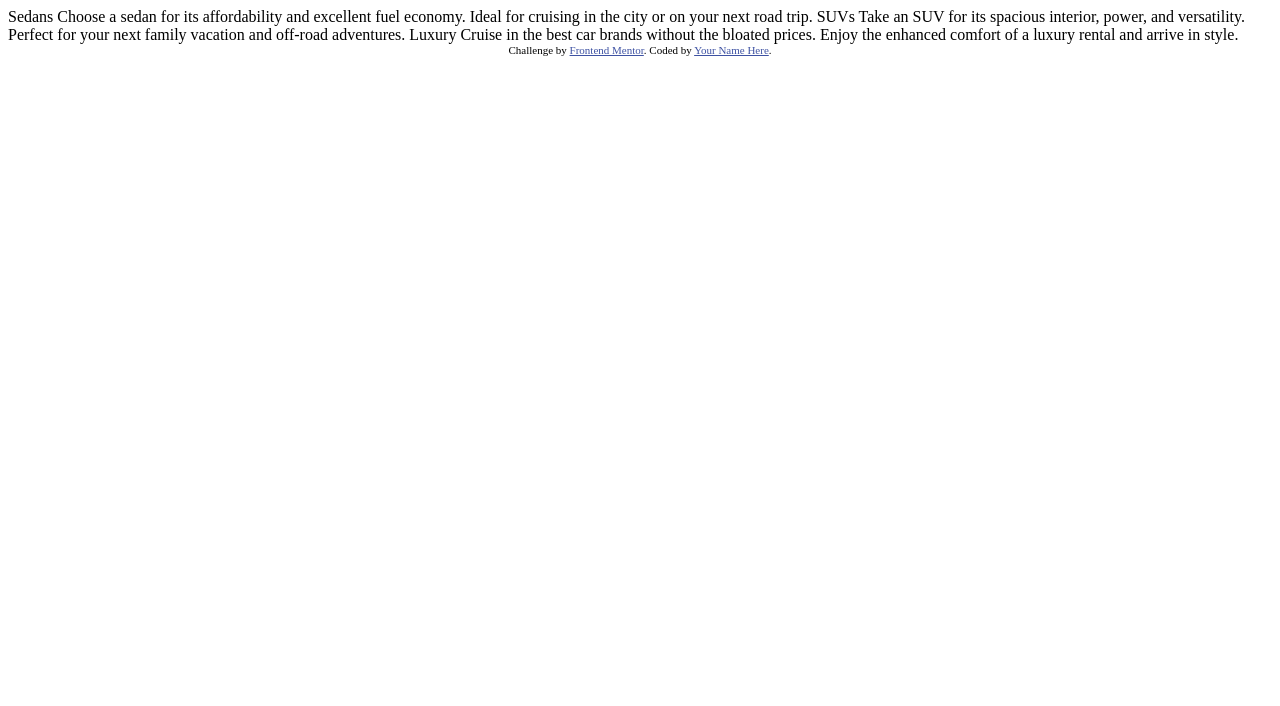
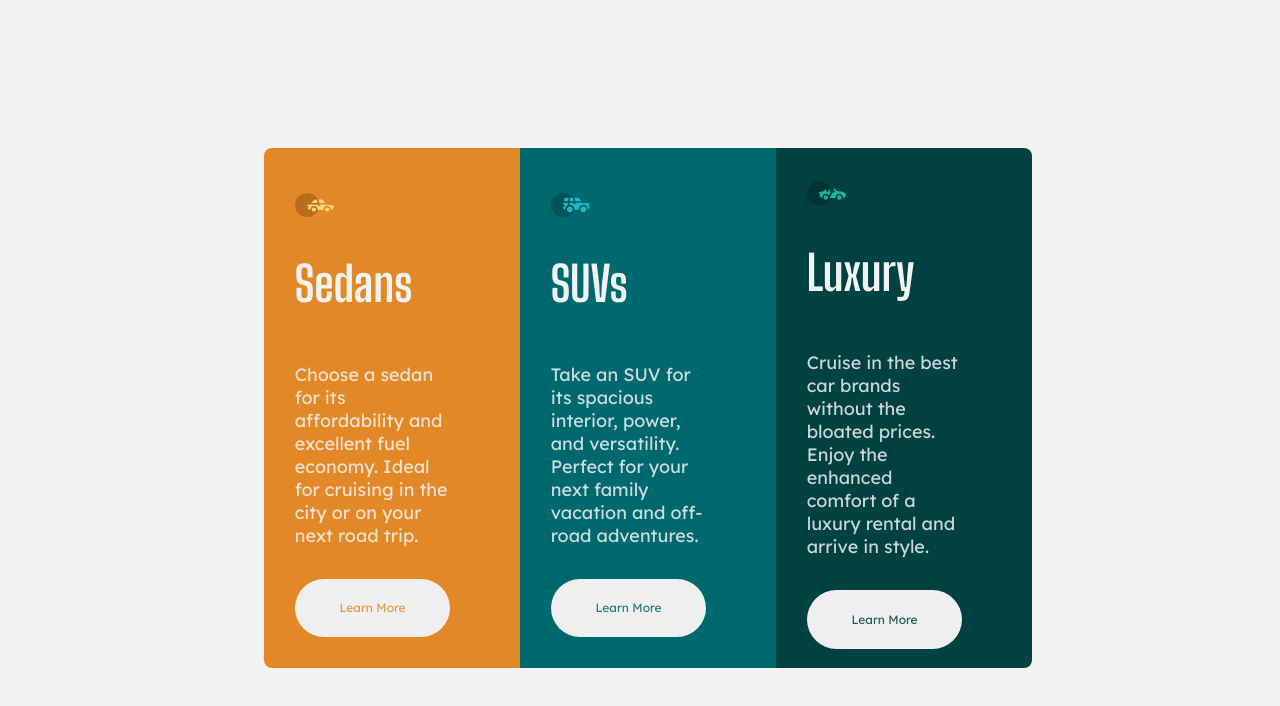
Before and after one commit to joppe2001/3column-card.github.io, a plain HTML site: page index.html in a window 1280 px wide. Drawn offline with Linux system fonts and the light colour scheme.

Commit message:
first commit

```diff
--- a/index.html
+++ b/index.html
@@ -1,36 +1,60 @@
 <!DOCTYPE html>
 <html lang="en">
+
 <head>
-  <meta charset="UTF-8">
-  <meta name="viewport" content="width=device-width, initial-scale=1.0"> <!-- displays site properly based on user's device -->
+    <meta charset="UTF-8">
+    <meta name="viewport" content="width=device-width, initial-scale=1.0">
+    <!-- displays site properly based on user's device -->
+    <link rel="stylesheet" href="recources/style.css">
+    <link rel="icon" type="image/png" sizes="32x32" href="./images/favicon-32x32.png">
+    <link rel="apple-touch-icon" sizes="180x180" href="/apple-touch-icon.png">
+    <link rel="icon" type="image/png" sizes="32x32" href="/favicon-32x32.png">
+    <link rel="icon" type="image/png" sizes="16x16" href="/favicon-16x16.png">
+    <link rel="manifest" href="/site.webmanifest">
+    <title>Frontend Mentor | 3-column preview card component</title>
 
-  <link rel="icon" type="image/png" sizes="32x32" href="./images/favicon-32x32.png">
 
-  <title>Frontend Mentor | 3-column preview card component</title>
+</head>
 
-  <!-- Feel free to remove these styles or customise in your own stylesheet 👍 -->
-  <style>
-    .attribution { font-size: 11px; text-align: center; }
-    .attribution a { color: hsl(228, 45%, 44%); }
-  </style>
-</head>
 <body>
+    <main>
+        <div class="sedans containers">
+            <div class="icons">
+                <img src="images/icon-sedans.svg" alt="luxuryImg">
+            </div>
+            <h1>
+                Sedans
+            </h1>
+            <p>
+                Choose a sedan for its affordability and excellent fuel economy. Ideal for cruising in the city or on your next road trip.
+            </p>
+            <button id="sedan"><p>Learn More</p></button>
+        </div>
+        <div class="suv containers">
+            <div class="icons">
+                <img src="images/icon-suvs.svg" alt="luxuryImg">
+            </div>
+            <h1>
+                SUVs
+            </h1>
+            <p>
+                Take an SUV for its spacious interior, power, and versatility. Perfect for your next family vacation and off-road adventures.
+            </p>
+            <button id="suv"><p>Learn More</p></button>
+        </div>
+        <div class="luxury containers">
+            <div class="icons">
+                <img src="images/icon-luxury.svg" alt="luxuryImg">
+            </div>
+            <h1>
+                Luxury
+            </h1>
+            <p>
+                Cruise in the best car brands without the bloated prices. Enjoy the enhanced comfort of a luxury rental and arrive in style.
+            </p>
+            <button id="luxury"><p>Learn More</p></button>
+        </div>
+    </main>
+</body>
 
-  Sedans
-  Choose a sedan for its affordability and excellent fuel economy. Ideal for cruising in the city
-  or on your next road trip.
-
-  SUVs
-  Take an SUV for its spacious interior, power, and versatility. Perfect for your next family vacation
-  and off-road adventures.
-
-  Luxury
-  Cruise in the best car brands without the bloated prices. Enjoy the enhanced comfort of a luxury
-  rental and arrive in style.
-
-  <div class="attribution">
-    Challenge by <a href="https://www.frontendmentor.io?ref=challenge" target="_blank">Frontend Mentor</a>.
-    Coded by <a href="#">Your Name Here</a>.
-  </div>
-</body>
 </html>
--- /dev/null
+++ b/recources/style.css
@@ -0,0 +1,153 @@
+@import url('https://fonts.googleapis.com/css2?family=Big+Shoulders+Display:wght@700&family=Lexend+Deca&display=swap');
+html {
+    font-size: 3vh;
+}
+
+body {
+    background-color: hsl(0, 0%, 95%);
+    height: 100vh;
+    width: 100vw;
+    display: flex;
+    justify-content: center;
+    align-items: center;
+}
+
+main {
+    width: 60%;
+    height: 65%;
+    margin: 0 2.5vh;
+    display: flex;
+    justify-content: center;
+    align-items: center;
+    border-radius: 1vh;
+    overflow: hidden;
+}
+
+h1 {
+    font-family: 'Big Shoulders Display';
+}
+
+p {
+    font-family: 'Lexend Deca';
+}
+
+
+/* individual conatainer sections */
+
+.containers {
+    display: flex;
+    flex-direction: column;
+    justify-content: center;
+    align-items: flex-start;
+    text-align: left;
+    width: 33.3%;
+    height: 90%;
+    padding: 4%;
+    color: hsl(0, 0%, 95%);
+}
+
+.icons {
+    width: 100%;
+}
+
+.icons img {
+    width: 20%;
+}
+
+.containers p {
+    font-size: 0.75rem;
+    opacity: 0.85;
+    width: 80%;
+}
+
+.containers button {
+    position: relative;
+    display: flex;
+    justify-content: center;
+    align-items: center;
+    width: 80%;
+    height: 12.5%;
+    border-radius: 2rem;
+    border: none;
+    transition: ease-out 0.5s;
+    top: 3%;
+    /* left: 1%; */
+}
+
+.containers button p {
+    font-size: 0.5rem;
+    text-align: center;
+}
+
+
+/* sedans */
+
+.sedans {
+    background-color: hsl(31, 77%, 52%);
+}
+
+#sedan {
+    color: hsl(31, 77%, 52%);
+}
+
+#sedan:hover {
+    border: white solid 0.125rem;
+    background-color: hsl(31, 77%, 52%);
+    color: white;
+}
+
+
+/* suv */
+
+.suv {
+    background-color: hsl(184, 100%, 22%);
+}
+
+#suv {
+    color: hsl(184, 100%, 22%);
+}
+
+#suv:hover {
+    border: white solid 0.125rem;
+    background-color: hsl(184, 100%, 22%);
+    color: white;
+}
+
+.luxury {
+    background-color: hsl(179, 100%, 13%);
+}
+
+#luxury {
+    color: hsl(179, 100%, 13%);
+}
+
+#luxury:hover {
+    border: white solid 0.125rem;
+    background-color: hsl(179, 100%, 13%);
+    color: white;
+}
+
+@media only screen and (max-width: 1200px) {
+    body {
+        height: 100%;
+        width: 100%;
+    }
+    main {
+        flex-direction: column;
+        overflow: initial;
+        width: 80%;
+        height: 85%;
+        margin: 8vh 0;
+    }
+    .containers {
+        width: 90%;
+        height: 80%;
+        padding: 10%;
+    }
+    .sedans {
+        border-radius: 1.5vh 1.5vh 0 0;
+    }
+    .luxury {
+        border-radius: 0 0 1.5vh 1.5vh;
+    }
+}
```
Also changed, not shown: design/desktop-preview.jpg (deleted).
